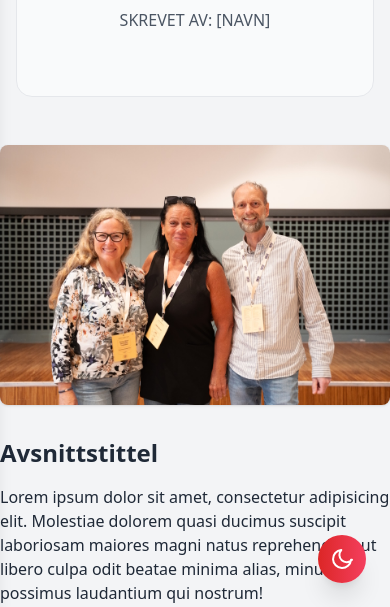
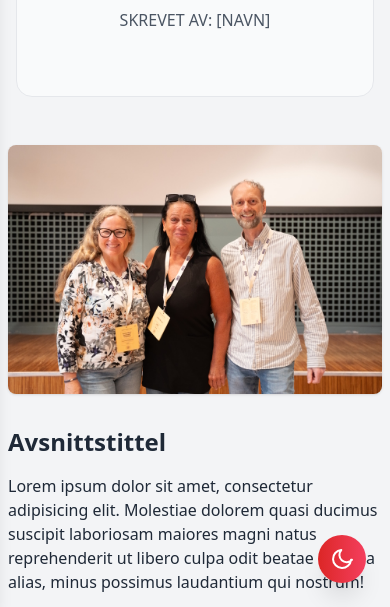
Before and after one commit to andreasholmsen/norginsa-website, a plain HTML site: page arkiv/eksempelartikkel/eksempelartikkel.html in a window 390 px wide. Shown: the part 237-844 px from the top of the page. Drawn offline with nearby package versions, Linux system fonts and the light colour scheme.

Commit message:
Gjorde mobil visning litt bedre med margins

```diff
--- a/arkiv/eksempelartikkel/eksempelartikkel.html
+++ b/arkiv/eksempelartikkel/eksempelartikkel.html
@@ -40,7 +40,8 @@
   </section>
 
 
-<!-- ======= ARTIKKELBILDE MED TEKST PÅ HØYRE SIDE ======= -->
+  <div class="mx-2 md:mx-0">
+    <!-- ======= ARTIKKELBILDE MED TEKST PÅ HØYRE SIDE ======= -->
 <div class="fade-down-anim max-w-4xl mx-auto my-12 flex flex-col md:flex-row items-center md:items-start gap-8">
     <div class="md:w-1/2 w-full">
        <a href="images/5.jpg" target="_blank" rel="noopener">
@@ -175,6 +176,12 @@
     </div>
 </div>
 
+
+
+
+
+  </div>
+
   <!-- Footer Container -->
   <div id="footer"></div>
   <script src="../../assets/js/getFooter.js"></script>
```
Also changed, not shown: arkiv/notail/notail.html (+4 -1 lines), 1 other file.
